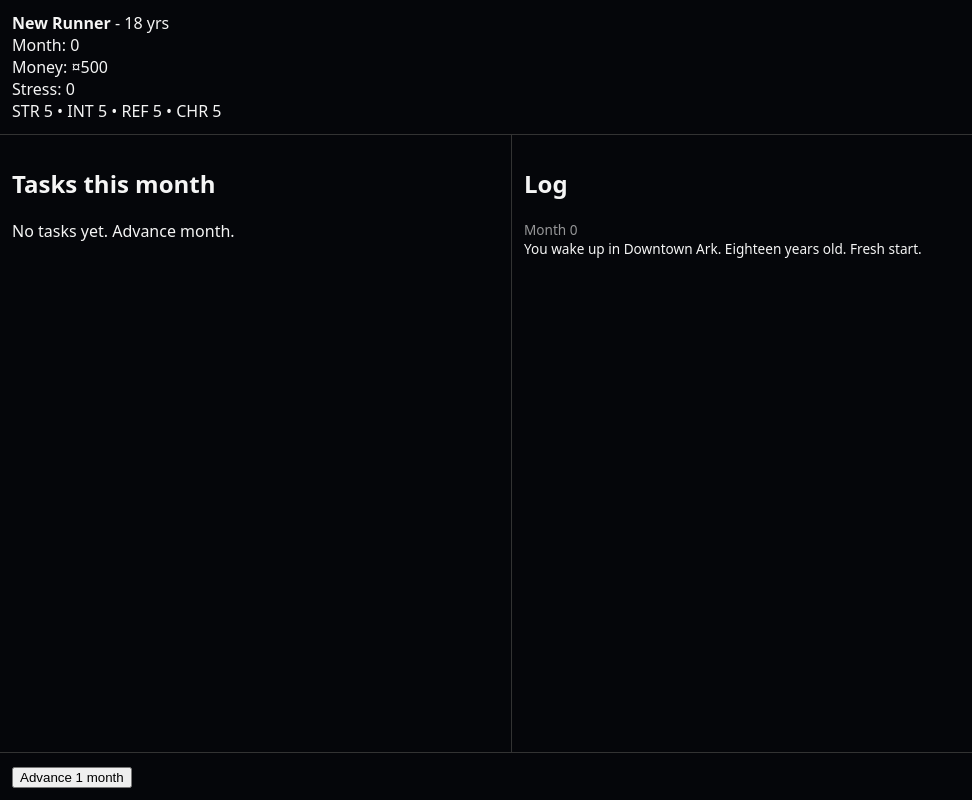
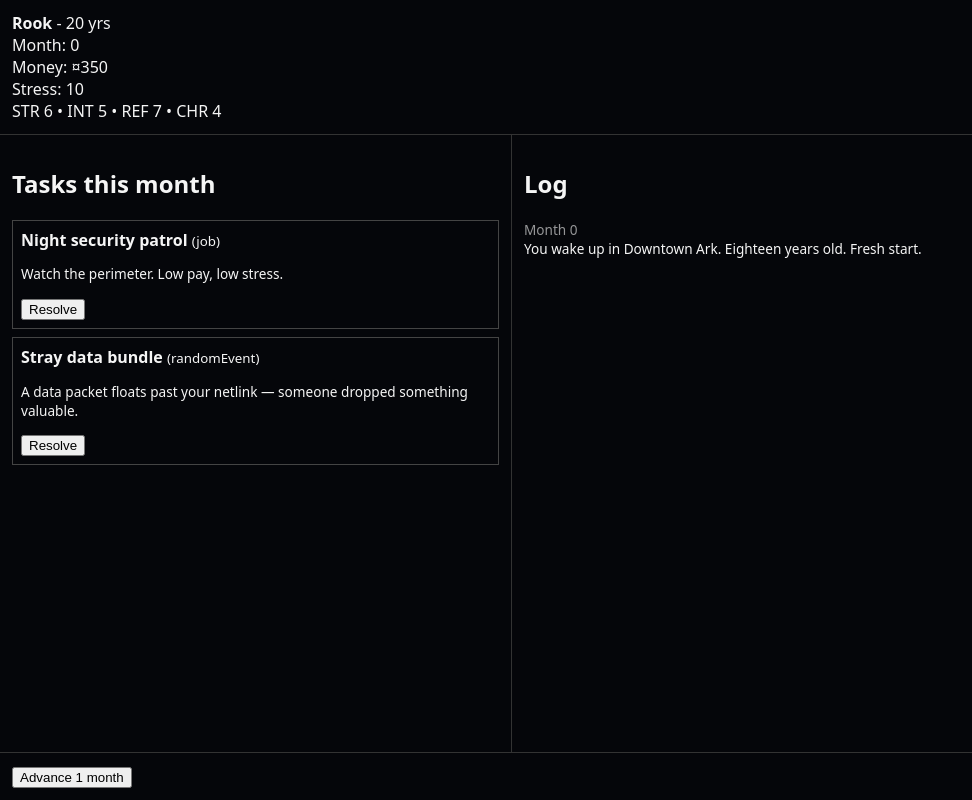
Before and after one commit to ezekielinigo/10k-SCS-project, a React (Vite) app: page / in a window 1280 px wide. Shown: the whole page, without its empty margins (0-972 px from the left). Built offline with nearby package versions, Linux system fonts and the light colour scheme.

Commit message:
separated content types into their own files

```diff
--- a/src/App.tsx
+++ b/src/App.tsx
@@ -1,4 +1,4 @@
-import { useGame } from "./game/GameContext"
+import { useGame } from "./game/GameContext.tsx"
 
 function PlayerSummary() {
   const { state } = useGame()
@@ -10,10 +10,10 @@ function PlayerSummary() {
         <strong>{p.name}</strong> - {Math.floor(p.ageMonths / 12)} yrs
       </div>
       <div>Month: {state.month}</div>
-      <div>Money: ¤{p.money}</div>
-      <div>Stress: {p.stress}</div>
+      <div>Money: ¤{p.stats.money}</div>
+      <div>Stress: {p.stats.stress}</div>
       <div>
-        STR {p.stats.str} • INT {p.stats.int} • REF {p.stats.ref} • CHR {p.stats.chr}
+        STR {p.stats.skills.str} • INT {p.stats.skills.int} • REF {p.stats.skills.ref} • CHR {p.stats.skills.chr}
       </div>
     </div>
   )
--- /dev/null
+++ b/src/game/content/jobs.ts
@@ -0,0 +1,32 @@
+import type { TaskState } from "../types"
+
+const randId = () => Math.random().toString(36).slice(2)
+
+export type JobTemplate = Omit<TaskState, "id" | "resolved">
+
+const JOB_TEMPLATES: JobTemplate[] = [
+  {
+    kind: "job",
+    title: "Shift at Valkarna Auto Shop",
+    description: "A basic mechanic shift. Pays a little, raises stress.",
+  },
+  {
+    kind: "job",
+    title: "Night security patrol",
+    description: "Watch the perimeter. Low pay, low stress.",
+  },
+  {
+    kind: "job",
+    title: "Delivery run",
+    description: "Quick courier job. Timed, small risk.",
+  },
+]
+
+export const createJob = (): TaskState => {
+  const i = Math.floor(Math.random() * JOB_TEMPLATES.length)
+  return { id: randId(), resolved: false, ...JOB_TEMPLATES[i] }
+}
+
+export const getAllJobTemplates = (): JobTemplate[] => JOB_TEMPLATES.slice()
+
+export default JOB_TEMPLATES
--- /dev/null
+++ b/src/game/content/npcProfiles.ts
@@ -0,0 +1,48 @@
+import type { NpcState } from "../types"
+
+const randId = () => Math.random().toString(36).slice(2)
+
+export type NpcProfile = Omit<NpcState, "id">
+
+const NPC_PROFILES: NpcProfile[] = [
+  {
+    name: "Kea",
+    age: 28,
+    avatarId: "avatar-1",
+    stats: {
+      health: 90,
+      humanity: 80,
+      stress: 5,
+      money: 200,
+      looks: 6,
+      skills: { str: 4, int: 7, ref: 6, chr: 8 },
+    },
+    trust: 50,
+    relationship: 0,
+    affiliationId: null,
+  },
+  {
+    name: "Vik",
+    age: 35,
+    avatarId: "avatar-2",
+    stats: {
+      health: 80,
+      humanity: 60,
+      stress: 20,
+      money: 1000,
+      looks: 5,
+      skills: { str: 8, int: 4, ref: 6, chr: 3 },
+    },
+    trust: 40,
+    relationship: 0,
+    affiliationId: null,
+  },
+]
+
+export const createNpc = (): NpcState => {
+  const i = Math.floor(Math.random() * NPC_PROFILES.length)
+  const base = NPC_PROFILES[i]
+  return { id: randId(), ...base }
+}
+
+export default NPC_PROFILES
--- /dev/null
+++ b/src/game/content/playerProfiles.ts
@@ -0,0 +1,64 @@
+import type { PlayerState } from "../types"
+
+// A profile omits `id`, `homeDistrictId` and `currentDistrictId` since those are
+// assigned at game start.
+export type PlayerProfile = Omit<
+  PlayerState,
+  "id" | "homeDistrictId" | "currentDistrictId"
+>
+
+const profiles: PlayerProfile[] = [
+  {
+    name: "Rook",
+    ageMonths: 20 * 12,
+    stats: {
+      health: 95,
+      humanity: 85,
+      stress: 10,
+      money: 350,
+      looks: 6,
+      skills: { str: 6, int: 5, ref: 7, chr: 4 },
+    },
+    lifestyle: "underground",
+    inventoryIds: [],
+    relationshipNpcIds: [],
+  },
+  {
+    name: "Maya",
+    ageMonths: 18 * 12,
+    stats: {
+      health: 100,
+      humanity: 100,
+      stress: 0,
+      money: 500,
+      looks: 7,
+      skills: { str: 4, int: 8, ref: 5, chr: 6 },
+    },
+    lifestyle: "lawful",
+    inventoryIds: [],
+    relationshipNpcIds: [],
+  },
+  {
+    name: "Anton",
+    ageMonths: 25 * 12,
+    stats: {
+      health: 85,
+      humanity: 70,
+      stress: 20,
+      money: 1200,
+      looks: 4,
+      skills: { str: 8, int: 4, ref: 6, chr: 3 },
+    },
+    lifestyle: "risky",
+    inventoryIds: [],
+    relationshipNpcIds: [],
+  },
+]
+
+export const getRandomProfile = (): PlayerProfile => {
+  const i = Math.floor(Math.random() * profiles.length)
+  // return a shallow copy to avoid accidental mutations of the base profiles
+  return { ...profiles[i] }
+}
+
+export default profiles
--- /dev/null
+++ b/src/game/content/randomEvents.ts
@@ -0,0 +1,33 @@
+import type { TaskState } from "../types"
+
+const randId = () => Math.random().toString(36).slice(2)
+
+export type RandomEventTemplate = Omit<TaskState, "id" | "resolved">
+
+const RANDOM_EVENT_TEMPLATES: RandomEventTemplate[] = [
+  {
+    kind: "randomEvent",
+    title: "Cybernetic glitch",
+    description: "Your cheap neural implant flickers during the commute.",
+  },
+  {
+    kind: "randomEvent",
+    title: "Street market scuffle",
+    description: "A disagreement turns into a scene; you can intervene or avoid it.",
+  },
+  {
+    kind: "randomEvent",
+    title: "Stray data bundle",
+    description: "A data packet floats past your netlink — someone dropped something valuable.",
+  },
+]
+
+export const createRandomEvent = (): TaskState => {
+  const i = Math.floor(Math.random() * RANDOM_EVENT_TEMPLATES.length)
+  return { id: randId(), resolved: false, ...RANDOM_EVENT_TEMPLATES[i] }
+}
+
+export const getAllRandomEventTemplates = (): RandomEventTemplate[] =>
+  RANDOM_EVENT_TEMPLATES.slice()
+
+export default RANDOM_EVENT_TEMPLATES
--- /dev/null
+++ b/src/game/districts.ts
@@ -0,0 +1,30 @@
+import type { DistrictState } from "./types"
+
+export const DISTRICTS: Record<string, DistrictState> = {
+  downtown: {
+    id: "downtown",
+    name: "Downtown Ark",
+    security: 50,
+    unrest: 30,
+    economy: 60,
+  },
+  midlands: {
+    id: "midlands",
+    name: "Midlands Sprawl",
+    security: 35,
+    unrest: 45,
+    economy: 40,
+  },
+  industrial: {
+    id: "industrial",
+    name: "Industrial Sector",
+    security: 60,
+    unrest: 20,
+    economy: 70,
+  },
+}
+
+export const getDistrictById = (id: string): DistrictState | undefined =>
+  DISTRICTS[id]
+
+export default DISTRICTS
--- a/src/game/initialState.ts
+++ b/src/game/initialState.ts
@@ -1,38 +1,38 @@
 import type { GameState } from "./types"
+import { getRandomProfile } from "./content/playerProfiles"
+import DISTRICTS from "./districts"
+import { createNpc } from "./content/npcProfiles"
+import { createJob } from "./content/jobs"
+import { createRandomEvent } from "./content/randomEvents"
 
 const randId = () => Math.random().toString(36).slice(2)
 
 export const createInitialGameState = (): GameState => {
   const homeDistrictId = "downtown"
 
+  const profile = getRandomProfile()
+
+  // create a couple of starter NPCs and seed tasks
+  const npcA = createNpc()
+  const npcB = createNpc()
+
+  const starterNpcs = { [npcA.id]: npcA, [npcB.id]: npcB }
+
+  const starterTasks = [createJob(), createRandomEvent()]
+
   return {
     month: 0,
     player: {
       id: randId(),
-      name: "New Runner",
-      ageMonths: 18 * 12,
-      stats: { str: 5, int: 5, ref: 5, chr: 5 },
-      health: 100,
-      humanity: 100,
-      stress: 0,
-      money: 500,
-      lifestyle: "lawful",
+      // spread the randomly chosen profile, then assign district fields
+      ...profile,
       homeDistrictId,
       currentDistrictId: homeDistrictId,
-      inventoryIds: [],
-      relationshipNpcIds: [],
     },
-    npcs: {},
-    districts: {
-      [homeDistrictId]: {
-        id: homeDistrictId,
-        name: "Downtown Ark",
-        security: 50,
-        unrest: 30,
-        economy: 60,
-      },
-    },
-    tasks: [],
+    npcs: starterNpcs,
+    // Use centralized districts data. Spread to avoid accidental mutation at runtime.
+    districts: { ...DISTRICTS },
+    tasks: starterTasks,
     log: [
       {
         id: randId(),
```
Also changed, not shown: src/game/types.ts (+11 -6 lines), 1 other file (tests, documents, lock files or other folders).
